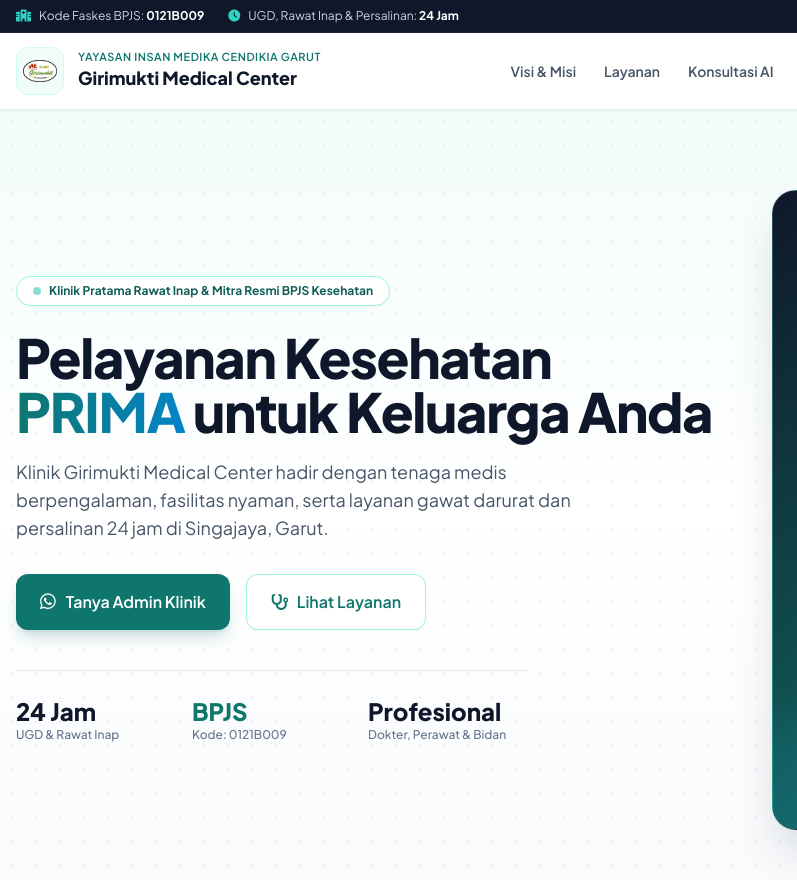
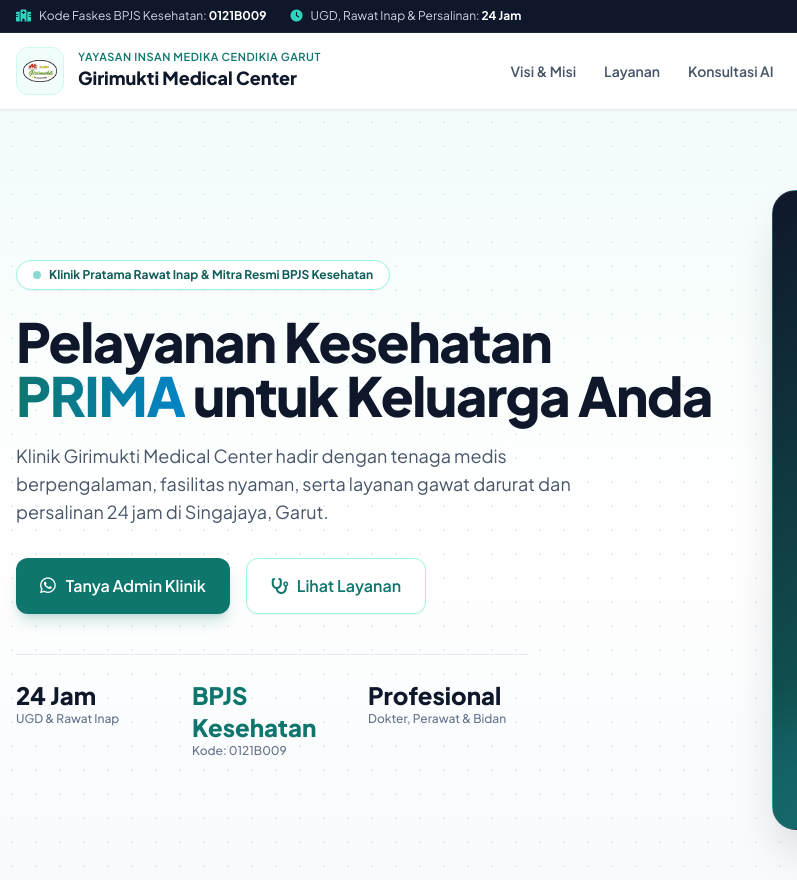
Before and after one commit to irfan-gmc/KlinikGMC, a plain HTML site: page index.html in a window 1280 px wide. Shown: the top 880 px of the page, 0-797 px from the left. Drawn offline with nearby package versions, Linux system fonts and the light colour scheme.

Commit message:
Update index.html

```diff
--- a/index.html
+++ b/index.html
@@ -92,7 +92,7 @@
     <div class="bg-slate-900 text-slate-300 text-xs py-2 hidden sm:block border-b border-slate-800">
       <div class="container mx-auto px-4 flex justify-between items-center">
         <div class="flex items-center gap-6">
-          <span><i class="fa-solid fa-hospital text-teal-400 mr-1.5"></i> Kode Faskes BPJS: <strong class="text-white">0121B009</strong></span>
+          <span><i class="fa-solid fa-hospital text-teal-400 mr-1.5"></i> Kode Faskes BPJS Kesehatan: <strong class="text-white">0121B009</strong></span>
           <span><i class="fa-solid fa-clock text-teal-400 mr-1.5"></i> UGD, Rawat Inap & Persalinan: <strong class="text-white">24 Jam</strong></span>
         </div>
         <div class="flex items-center gap-4">
@@ -213,7 +213,7 @@
                 <p class="text-xs text-slate-500 font-medium">UGD & Rawat Inap</p>
               </div>
               <div>
-                <p class="text-xl sm:text-2xl font-extrabold text-teal-700">BPJS</p>
+                <p class="text-xl sm:text-2xl font-extrabold text-teal-700">BPJS Kesehatan</p>
                 <p class="text-xs text-slate-500 font-medium">Kode: 0121B009</p>
               </div>
               <div>
```
